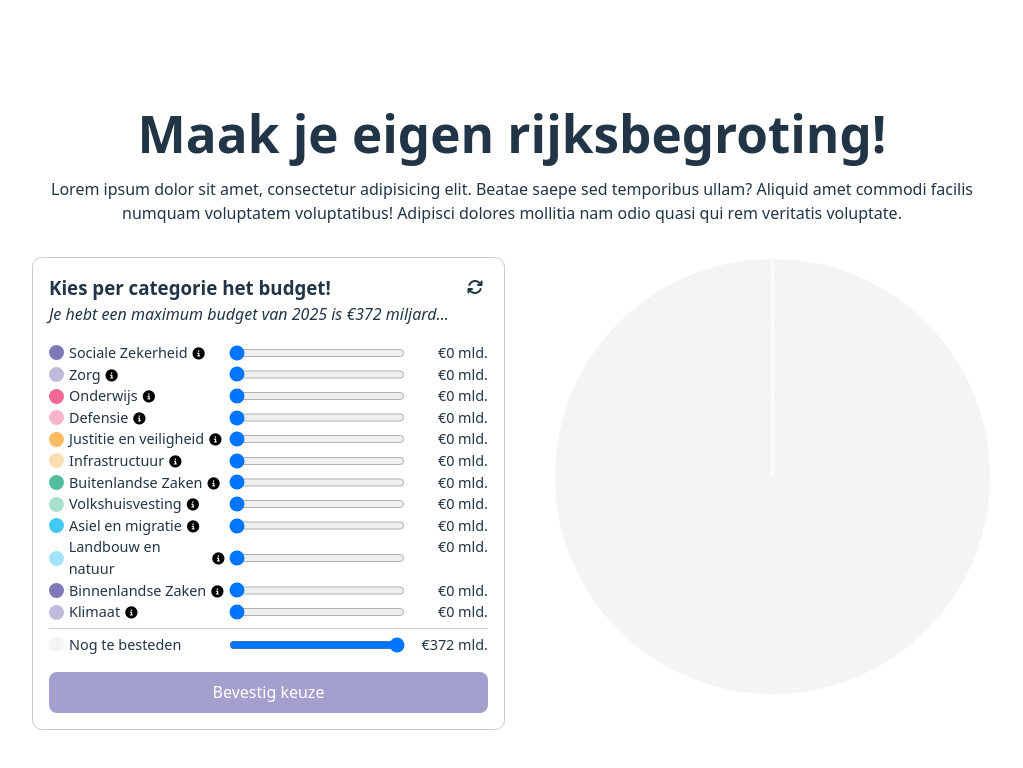
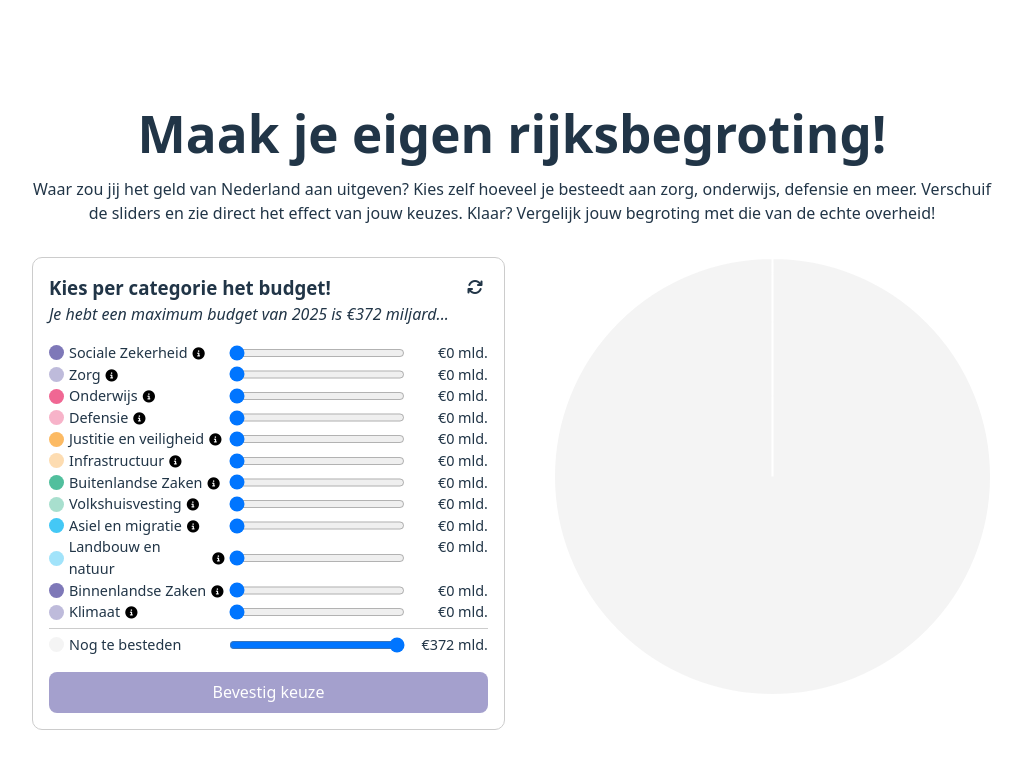
Before and after one commit to youness-arsalane/national-budget-tool, a React (Vite) app: page / in a window 1280 px wide. Shown: the top 768 px of the page, without its empty margins (128-1151 px from the left). Built offline with nearby package versions, Linux system fonts and the light colour scheme.

Commit message:
created MVP

```diff
--- a/src/App.tsx
+++ b/src/App.tsx
@@ -330,9 +330,7 @@ function App() {
     return (
         <>
             <h1 className="title">Maak je eigen rijksbegroting!</h1>
-            <p className="sub-title">Lorem ipsum dolor sit amet, consectetur adipisicing elit. Beatae saepe sed
-                temporibus ullam? Aliquid amet commodi facilis numquam voluptatem voluptatibus! Adipisci dolores
-                mollitia nam odio quasi qui rem veritatis voluptate.</p>
+            <p className="sub-title">Waar zou jij het geld van Nederland aan uitgeven? Kies zelf hoeveel je besteedt aan zorg, onderwijs, defensie en meer. Verschuif de sliders en zie direct het effect van jouw keuzes. Klaar? Vergelijk jouw begroting met die van de echte overheid!</p>
             <div className="slider-container">
                 <div className="sliders">
                     <div style={{display: 'flex', justifyContent: 'space-between'}}>
```
